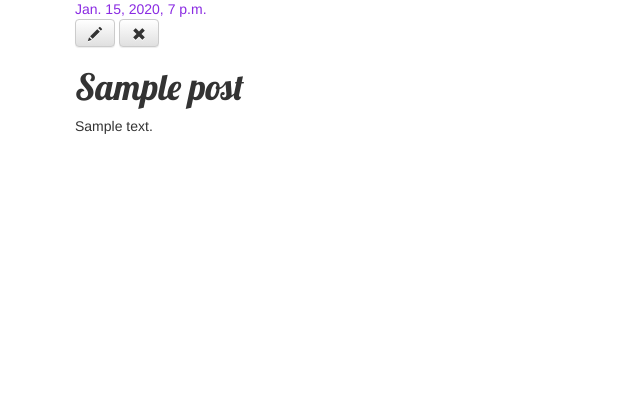
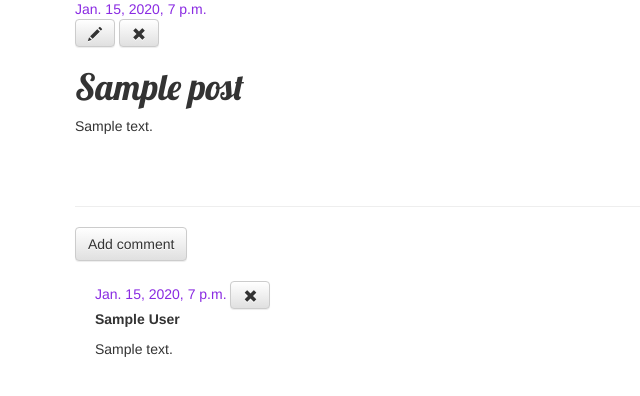
Before and after one commit to donghoney/First-Blog, a Django app: page /post/1/ in a window 1280 px wide. Shown: the part 145-541 px from the top of the page, without its empty margins (0-640 px from the left). Run offline with Django 3.2, Linux system fonts and the light colour scheme; a user stored in the database is signed in; tables that the repository leaves empty hold one stand-in row (values such as "Sample post"); some libraries are stand-ins or nearby versions.

Commit message:
add Comment

```diff
--- a/blog/admin.py
+++ b/blog/admin.py
@@ -1,4 +1,5 @@
 from django.contrib import admin
-from .models import Post
+from .models import Post, Comment
 
 admin.site.register(Post)
+admin.site.register(Comment)
--- a/blog/models.py
+++ b/blog/models.py
@@ -17,3 +17,20 @@ class Post(models.Model):
 
     def __str__(self):
         return self.title
+
+    def approved_comments(self):
+        return self.comments.filter(approved_comment=True)
+
+class Comment(models.Model):
+    post = models.ForeignKey('blog.Post', on_delete=models.CASCADE, related_name='comments')
+    author = models.CharField(max_length=200)
+    text = models.TextField()
+    created_date = models.DateTimeField(default=timezone.now)
+    approved_comment = models.BooleanField(default=False)
+
+    def approve(self):
+        self.approved_comment = True
+        self.save()
+
+    def __str__(self):
+        return self.text
--- a/blog/static/css/blog.css
+++ b/blog/static/css/blog.css
@@ -53,3 +53,7 @@ h1, h2, h3, h4 {
 .post h1 a, .post h1 a:visited {
     color: #000000;
 }
+
+.comment {
+    margin: 20px 0px 20px 20px;
+}
--- a/blog/templates/blog/post_detail.html
+++ b/blog/templates/blog/post_detail.html
@@ -16,4 +16,29 @@
         <h1>{{ post.title }}</h1>
         <p>{{ post.text|linebreaksbr }}</p>
     </div>
+
+    <hr>
+    {% if user.is_authenticated %}
+    <a class="btn btn-default" href="{% url 'add_comment_to_post' pk=post.pk %}">Add comment</a>
+    {% endif %}
+    {% for comment in post.comments.all %}
+        {% if user.is_authenticated or comment.approved_comment %}
+        <div class="comment">
+            <div class="date">
+                {{ comment.created_date }}
+                {% if not comment.approved_comment %}
+                    <a class="btn btn-default" href="{% url 'comment_remove' pk=comment.pk %}"><span class="glyphicon glyphicon-remove"></span></a>
+                    <a class="btn btn-default" href="{% url 'comment_approve' pk=comment.pk %}"><span class="glyphicon glyphicon-ok"></span></a>
+                {% endif %}
+                {% if user.is_authenticated and comment.approved_comment %}
+                    <a class="btn btn-default" href="{% url 'comment_remove' pk=comment.pk %}"><span class="glyphicon glyphicon-remove"></span></a>
+                {% endif %}
+            </div>
+            <strong>{{ comment.author }}</strong>
+            <p>{{ comment.text|linebreaks }}</p>
+        </div>
+        {% endif %}
+    {% empty %}
+        <p>No comments here yet </p>
+    {% endfor %}
 {% endblock %}
--- a/blog/templates/blog/post_list.html
+++ b/blog/templates/blog/post_list.html
@@ -8,6 +8,7 @@
                        </div>
                        <h1><a href="{% url 'post_detail' pk=post.pk %}">{{ post.title }}</a></h1>
                        <p>{{ post.text|linebreaksbr }}</p>
+                       <a href="{% url 'post_detail' pk=post.pk %}">Comments: {{ post.approved_comments.count }}</a>
                     </div>
                 {% endfor %}
              {% endblock %}
--- a/blog/urls.py
+++ b/blog/urls.py
@@ -9,4 +9,7 @@ urlpatterns = [
     path('draft/', views.post_draft_list, name='post_draft_list'),
     path('post/<int:pk>/publish/', views.post_publish, name='post_publish'),
     path('post/<int:pk>/remove/', views.post_remove, name='post_remove'),
+    path('post/<int:pk>/comment/', views.add_comment_to_post, name='add_comment_to_post'),
+    path('comment/<int:pk>/approve/', views.comment_approve, name='comment_approve'),
+    path('comment/<int:pk>/remove/', views.comment_remove, name='comment_remove'),
 ]
--- a/blog/views.py
+++ b/blog/views.py
@@ -1,7 +1,7 @@
 from django.shortcuts import render, get_object_or_404, redirect
-from .models import Post
+from .models import Post, Comment
 from django.utils import timezone
-from .forms import PostForm
+from .forms import PostForm, CommentForm
 from django.contrib.auth.decorators import login_required
 
 # Create your views here.
@@ -57,3 +57,28 @@ def post_remove(request, pk):
     post = get_object_or_404(Post, pk=pk)
     post.delete()
     return redirect('post_list')
+
+def add_comment_to_post(request, pk):
+    post = get_object_or_404(Post, pk=pk)
+    if request.method == "POST":
+        form = CommentForm(request.POST)
+        if form.is_valid():
+            comment = form.save(commit=False)
+            comment.post = post
+            comment.save()
+            return redirect('post_detail', pk=post.pk)
+    else:
+        form = CommentForm()
+    return render(request, 'blog/add_comment_to_post.html', {'form': form})
+
+@login_required
+def comment_approve(request, pk):
+    comment = get_object_or_404(Comment, pk=pk)
+    comment.approve()
+    return redirect('post_detail', pk=comment.post.pk)
+
+@login_required
+def comment_remove(request, pk):
+    comment = get_object_or_404(Comment, pk=pk)
+    comment.delete()
+    return redirect('post_detail', pk=comment.post.pk)
```
Also changed, not shown: blog/forms.py (+7 -2 lines), blog/templates/blog/add_comment_to_post.html (added, +9 -0 lines), blog/migrations/0002_comment.py (added).
